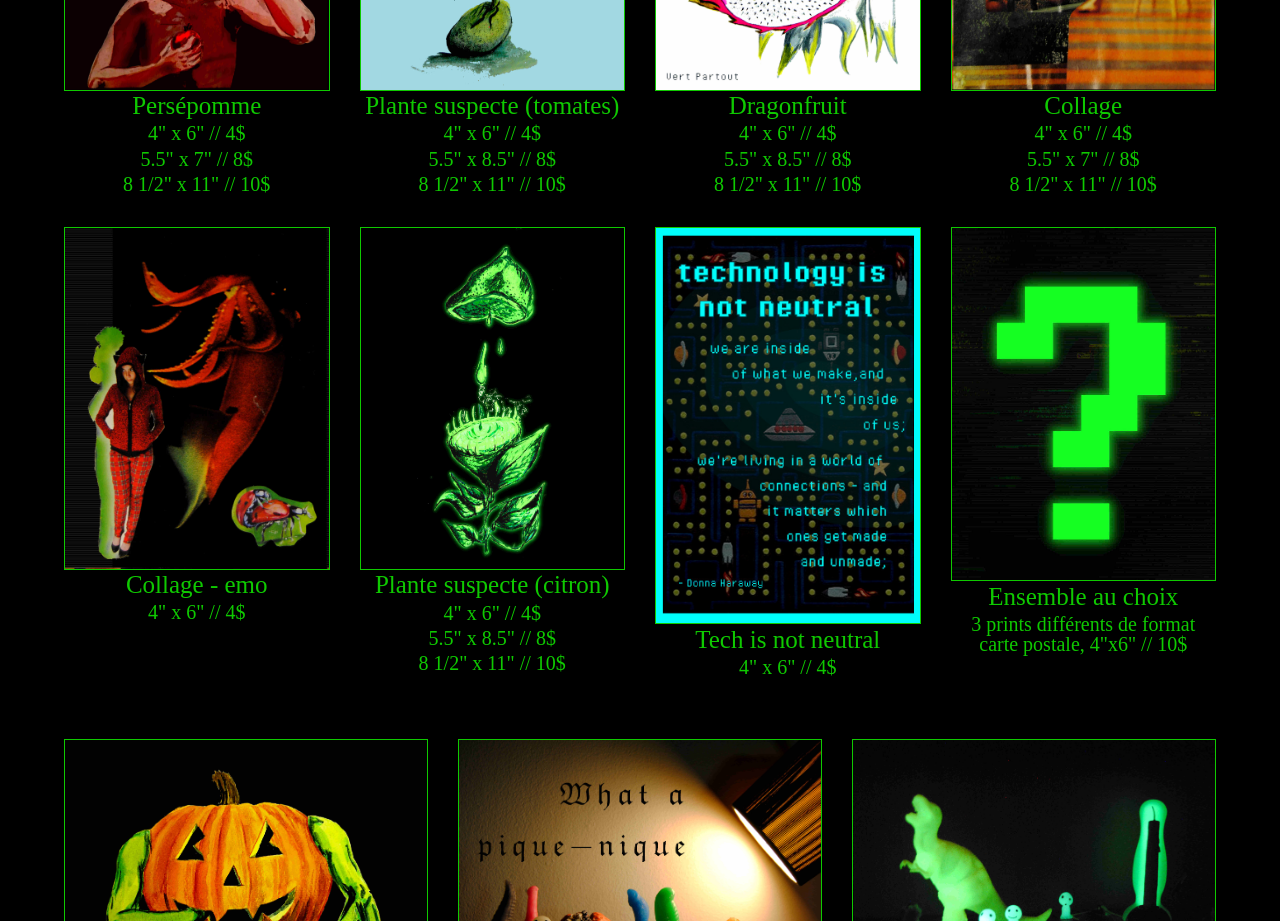
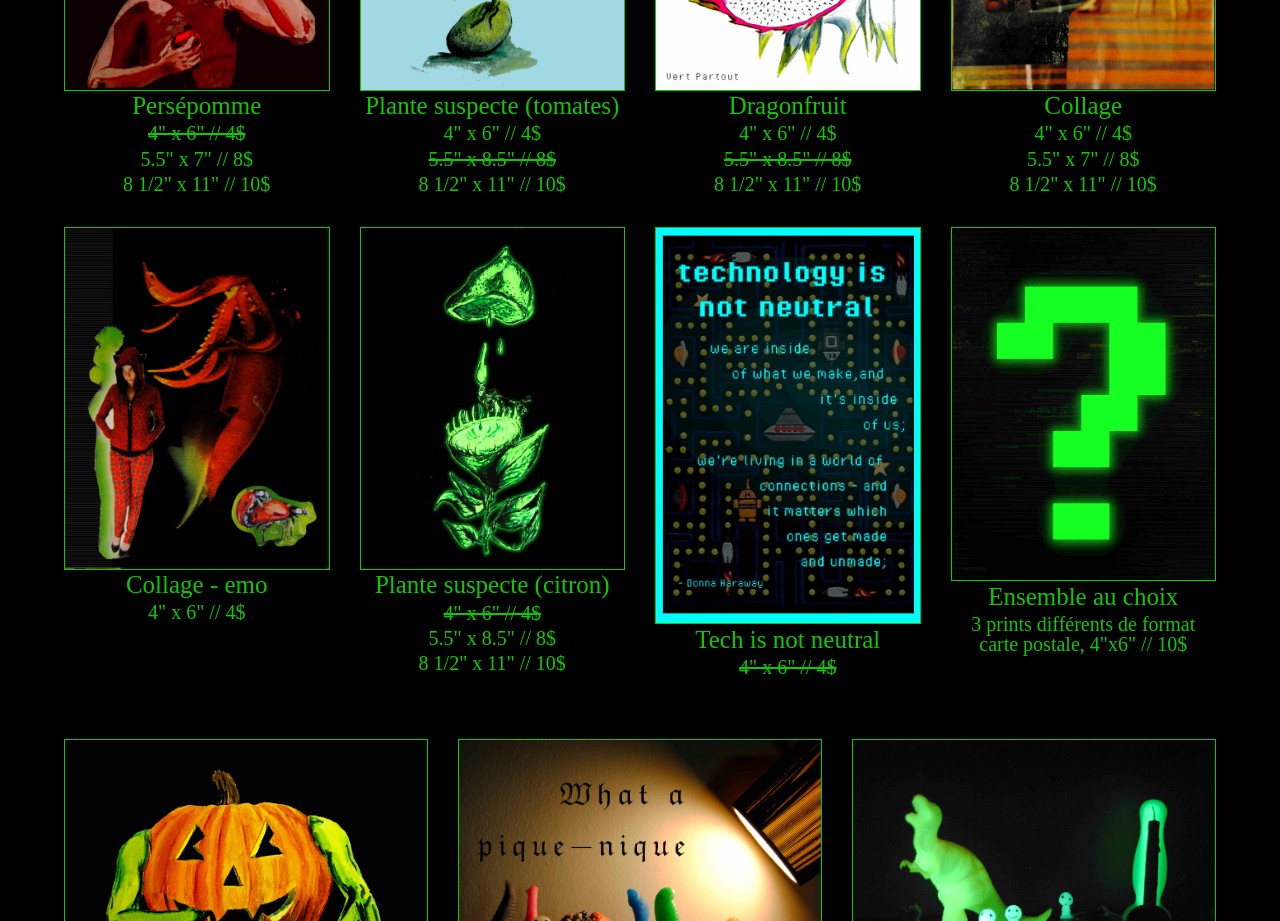
Before and after one commit to grep-fruit/CyborgBF, a plain HTML site: page index.html in a window 1280 px wide. Shown: the part 2500-3421 px from the top of the page. Drawn offline with Linux system fonts and the light colour scheme; a web font is replaced by a local one.

Commit message:
Add files via upload

```diff
--- a/css/style.css
+++ b/css/style.css
@@ -152,6 +152,10 @@ p {
 
 .halftab {
   padding-left: 1rem;
+}
+
+.out {
+  text-decoration: line-through;
 }
 
 /* ************forms et boutons */
```
